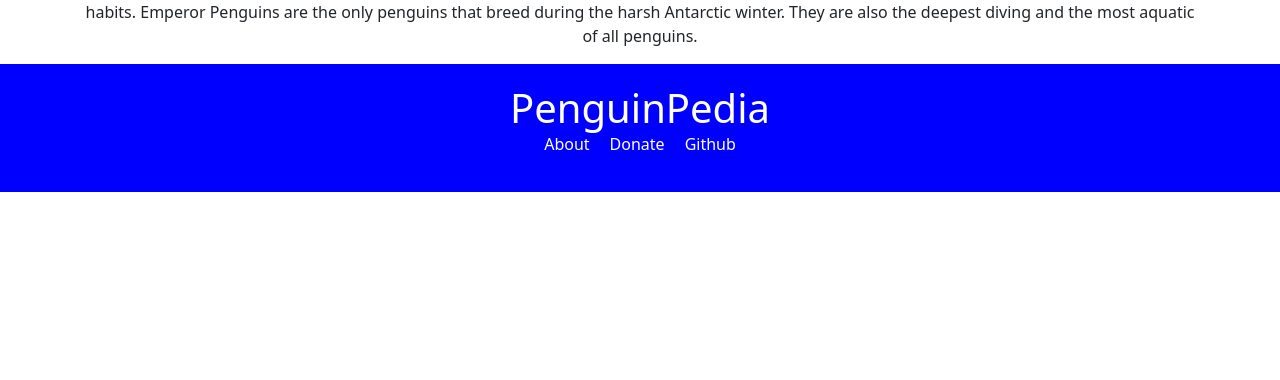
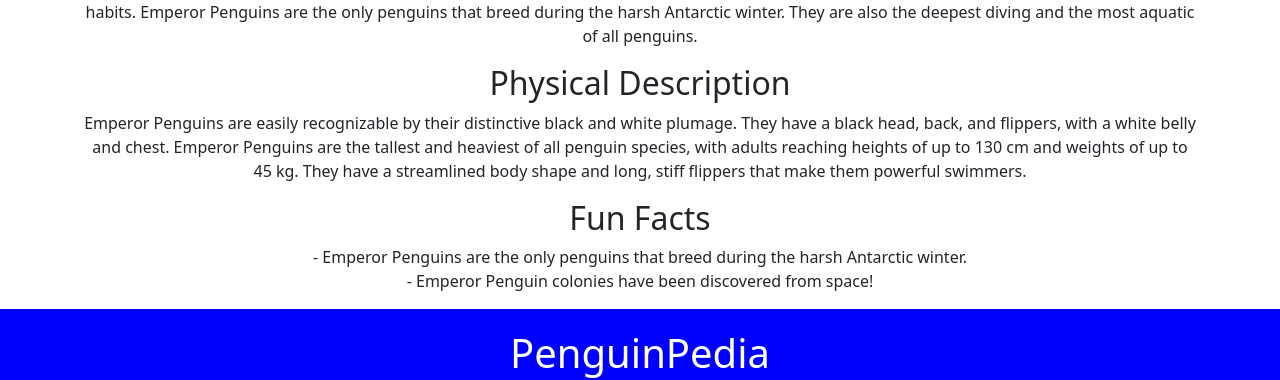
Before and after one commit to JamesFloyd-Pen/PenguinPedia-Website, a React (Create React App) app in the folder penguinpedia-app/: page /PenguinPedia-Website/EmperorPenguin in a window 1280 px wide. Shown: the part 486-866 px from the top of the page. Before the commit the page ends 800 px from the top, so only its background shows below. Built offline with nearby package versions, Linux system fonts and the light colour scheme.

Commit message:
Emperor Penguin
A layout of what the Penguin Pages should be

```diff
--- a/penguinpedia-app/src/pages/EmperorPenguin.js
+++ b/penguinpedia-app/src/pages/EmperorPenguin.js
@@ -37,6 +37,27 @@ function EmperorPenguin() {
                     </p>
                 </Col>
             </Row>
+            <Row className="justify-content-md-center">
+                <Col>
+                    <h2>Physical Description</h2>
+                    <p className="overview-text">
+                        Emperor Penguins are easily recognizable by their distinctive black and white plumage. They have a black
+                        head, back, and flippers, with a white belly and chest. Emperor Penguins are the tallest and heaviest of all
+                        penguin species, with adults reaching heights of up to 130 cm and weights of up to 45 kg. They have a
+                        streamlined body shape and long, stiff flippers that make them powerful swimmers.
+                    </p>
+                </Col>
+            </Row>
+            <Row className="justify-content-md-center">
+                <Col>
+                    <h2>Fun Facts</h2>
+                    <p>
+                        - Emperor Penguins are the only penguins that breed during the harsh Antarctic winter. <br />
+                        - Emperor Penguin colonies have been discovered from space! <br />
+
+                    </p>
+                </Col>
+            </Row>
         </Container>
     );
 }
@@ -73,7 +94,8 @@ export default EmperorPenguin;
             </div>
         </div>
 
-
+        SOURCE
+        * https://www.wwf.org.uk/learn/fascinating-facts/emperor-penguins
 
 
 
```
